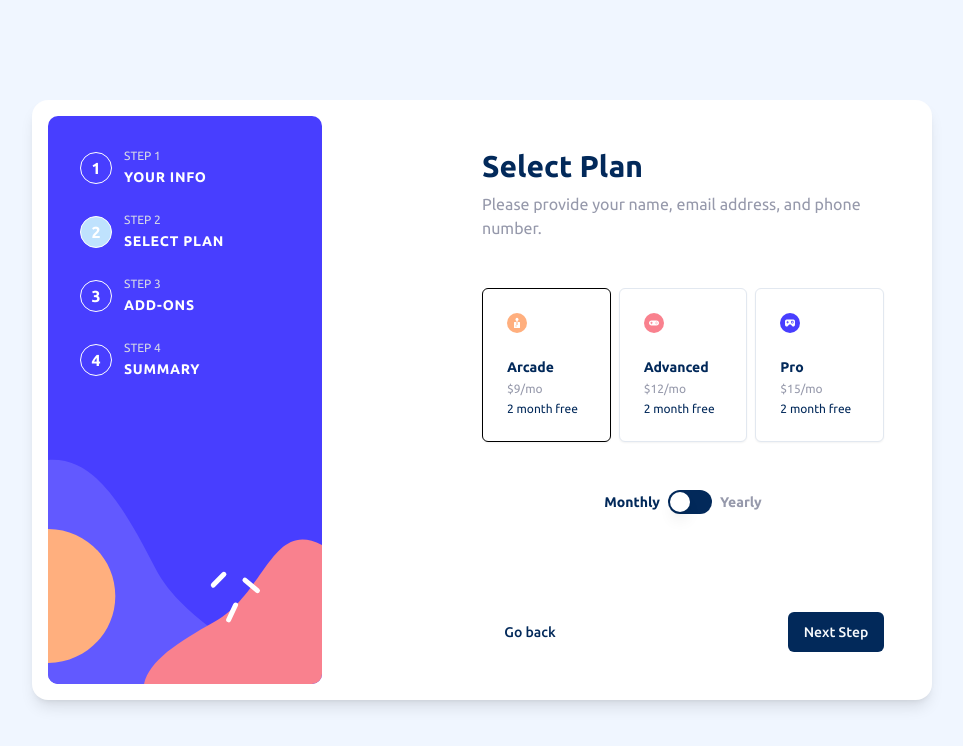
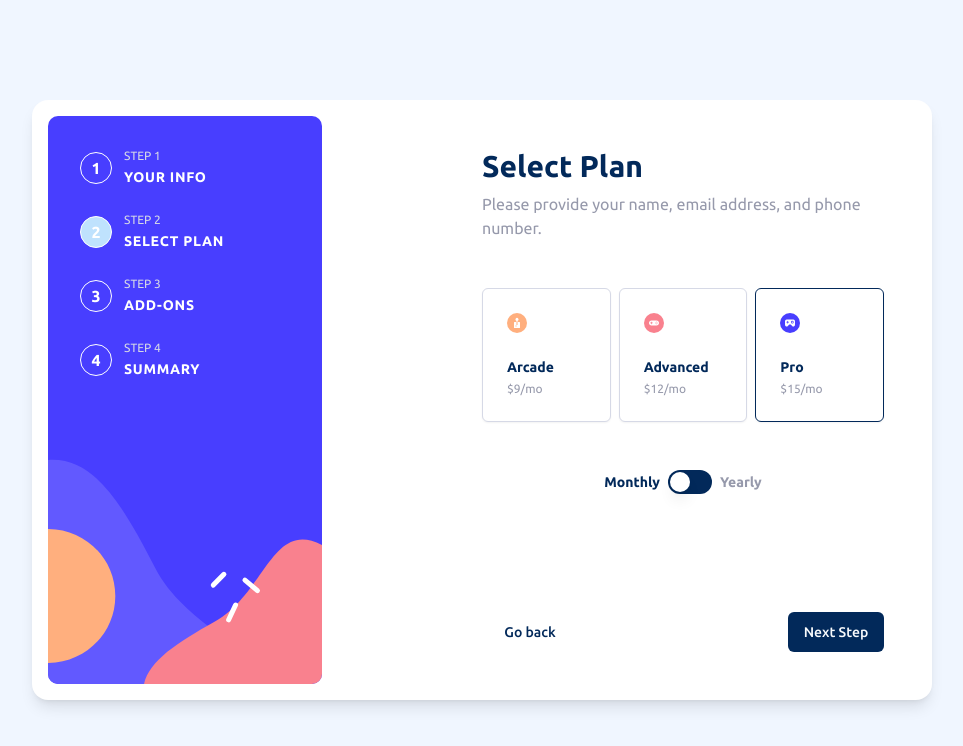
Before and after one commit to feelipesantana/challenge-hub-ndt, a Next.js app: page / in a window 1280 px wide. Both pictures are taken after typing "Sample", "name@example.com", "Sample" into the empty fields and a click on the button "Next Step". Shown: the top 746 px of the page, without its empty margins (158-1121 px from the left). Built offline with nearby package versions, Linux system fonts and the light colour scheme.

Commit message:
fix: transition datas and finish page thank you

```diff
--- a/package.json
+++ b/package.json
@@ -12,6 +12,7 @@
     "@hookform/resolvers": "^3.3.4",
     "@radix-ui/react-checkbox": "^1.0.4",
     "@radix-ui/react-label": "^2.0.2",
+    "@radix-ui/react-separator": "^1.0.3",
     "@radix-ui/react-slot": "^1.0.2",
     "@radix-ui/react-switch": "^1.0.3",
     "class-variance-authority": "^0.7.0",
--- a/src/app/page.tsx
+++ b/src/app/page.tsx
@@ -1,5 +1,6 @@
 'use client'
 
+import { StepFinish } from '@/components/Steps/StepFinish'
 import { StepFour } from '@/components/Steps/StepFour'
 import { StepOne } from '@/components/Steps/StepOne'
 import { StepThree } from '@/components/Steps/StepThree'
@@ -15,7 +16,8 @@ export default function Home() {
         {step === 1 ? <StepOne />
           : step === 2 ? <StepTwo />
             : step === 3 ? <StepThree />
-              : <StepFour />
+              : step === 4 ? <StepFour />
+                : <StepFinish />
         }
       </div>
     </main >
--- a/src/components/CardAddons/index.tsx
+++ b/src/components/CardAddons/index.tsx
@@ -1,4 +1,4 @@
-import { useState } from "react";
+import { useEffect, useState } from "react";
 import { Card, CardContent } from "../ui/card";
 import { Checkbox } from "../ui/checkbox";
 import { Label } from "../ui/label";
@@ -7,21 +7,30 @@ import { useData } from "@/hook/useData";
 interface CardAddonsProps {
     title: string
     description: string
-    value: string
+    value: number
 }
 export function CardAddons({ title, description, value }: CardAddonsProps) {
     const [checkCard, setCheckCard] = useState(false)
-    const { setAddons } = useData()
+    const { setAddons, plan, valueType, addons } = useData()
 
-    function handleAddons() {
-        setAddons(title)
+    function handleAddon() {
+        setAddons([{ title: title, amount: value }])
         setCheckCard(!checkCard)
     }
 
+    useEffect(() => {
+        const filtered = addons.filter(res => res.title === title)
+        if (filtered.length > 0) {
+            setCheckCard(true)
+        } else {
+            setCheckCard(false)
+        }
+    }, [valueType])
+
     return (
         <Card className={` ${checkCard ? ' border-marine-blue' : 'border-light-gray'} border h-20 flex items-center p-4 cursor-pointer`}
-            onClick={handleAddons}>
-
+            onClick={handleAddon}
+        >
             <div className="flex items-center justify-between w-full">
                 <div className="flex items-center justify-start gap-6">
                     <Checkbox checked={checkCard} className="data-[state=checked]:bg-purplish-blue h-5 w-5 border-light-gray" value={title} />
@@ -33,7 +42,9 @@ export function CardAddons({ title, description, value }: CardAddonsProps) {
                         <p className="text-sm text-cool-gray font-normal"> {description}</p>
                     </Label>
                 </div>
-                <span className="text-xs text-purplish-blue ">{value}</span>
+                <span className="text-xs text-purplish-blue ">
+                    +${value}{valueType === 'M' ? '/mo' : '/yr'}
+                </span>
             </div>
         </Card>
     )
--- a/src/components/CardPlan/index.tsx
+++ b/src/components/CardPlan/index.tsx
@@ -1,29 +1,35 @@
 import Image from "next/image";
 import { Card, CardContent, CardHeader, CardTitle } from "../ui/card";
-import { useState } from "react";
-import { PlanTypeProps, useData } from "@/hook/useData";
+import { useEffect, useState } from "react";
+import { PlanType, useData } from "@/hook/useData";
 interface CardPlanProps {
-    title: PlanTypeProps
+    title: PlanType
     image: string
-    value: string
+    value: number
 }
 
 export function CardPlan({ title, image, value }: CardPlanProps) {
 
     const [select, setSelect] = useState(false)
-    const { planType, setPlanType, valueType } = useData()
+    const { plan, setPlan, valueType } = useData()
+
     function handlePlan() {
-        setPlanType(title)
+        setPlan({ item: title, amount: value })
     }
+
+    useEffect(() => {
+        setPlan({ item: title, amount: value })
+    }, [valueType])
+
     return (
-        <Card className={`${planType === title && 'border-black'} border rounded-md cursor-pointer w-full`} onClick={handlePlan} >
+        <Card className={`${plan.item === title ? 'border-marine-blue' : 'border-light-gray'} border rounded-md cursor-pointer w-full`} onClick={handlePlan} >
             <CardHeader>
                 <CardTitle><Image src={`/assets/icons/${image}`} width={20} height={20} alt="Image Title Card" /></CardTitle>
             </CardHeader>
             <CardContent className="flex flex-col gap-1">
-                <strong className="text-marine-blue text-sm">{title}</strong>
-                <span className="text-cool-gray text-xs">{value}</span>
-                {valueType === "M" && <span className="text-xs text-marine-blue">2 month free </span>}
+                <strong className="text-marine-blue text-sm">{title} </strong>
+                <span className="text-cool-gray text-xs">${value}{valueType === "M" ? '/mo' : '/yr'}</span>
+                {valueType === "Y" && <span className="text-xs text-marine-blue">2 month free </span>}
             </CardContent>
         </Card>
     )
--- a/src/components/StepOtions/index.tsx
+++ b/src/components/StepOtions/index.tsx
@@ -34,7 +34,7 @@ export function StepOptions() {
                     </div>
                 </li>
                 <li className="flex items-center gap-3">
-                    <div className={`${step === 4 ? 'bg-light-blue text-marine-blue border-transparent' : 'border-white text-white bg-transparent'} w-8 h-8 border border-white text-white font-bold rounded-full flex items-center justify-center`}>
+                    <div className={`${step === 4 || step === 0 ? 'bg-light-blue text-marine-blue border-transparent' : 'border-white text-white bg-transparent'} w-8 h-8 border border-white text-white font-bold rounded-full flex items-center justify-center`}>
                         4
                     </div>
                     <div className="">
@@ -42,6 +42,7 @@ export function StepOptions() {
                         <span className="text-white text-sm font-bold tracking-wider">SUMMARY</span>
                     </div>
                 </li>
+
             </ul>
         </div>
     )
--- /dev/null
+++ b/src/components/Steps/StepFinish.tsx
@@ -0,0 +1,35 @@
+import { useData } from "@/hook/useData"
+import { StepOptions } from "../StepOtions"
+import { Button } from "../ui/button"
+
+import { useStep } from "@/hook/useStep"
+import { Separator } from "../ui/separator"
+import { useEffect, useState } from "react"
+import Image from "next/image"
+
+export function StepFinish() {
+    const { addons, personal, plan, valueType } = useData()
+    const { setStep } = useStep()
+    const [total, setTotal] = useState<number>()
+
+    useEffect(() => {
+        const totalAddons = addons.reduce((total, addon) => total + (addon.amount || 0), 0);
+
+        setTotal(totalAddons + plan.amount)
+    }, [])
+    return (
+        <div className="flex h-full">
+            <StepOptions />
+            <div className="flex flex-col gap-6 flex-1 w items-center justify-center ">
+                <Image src={'assets/icons/icon-thank-you.svg'} width={100} height={100} alt="Image Ok" />
+                <div className="text-center space-y-4">
+                    <h1 className="text-3xl font-bold">Thank you!</h1>
+                    <p className="text-cool-gray">
+                        Thanks for confirming your subscription! We hope you have fun using our platform. If you ever need support,please feel
+                        free to email us at support@loregaming.com.
+                    </p>
+                </div>
+            </div>
+        </div >
+    )
+}
--- a/src/components/Steps/StepFour.tsx
+++ b/src/components/Steps/StepFour.tsx
@@ -1,13 +1,67 @@
 import { useData } from "@/hook/useData"
 import { StepOptions } from "../StepOtions"
 import { Button } from "../ui/button"
-import { Input } from "../ui/input"
-import { Label } from "../ui/label"
+
+import { useStep } from "@/hook/useStep"
+import { Separator } from "../ui/separator"
+import { useEffect, useState } from "react"
 
 export function StepFour() {
-    const { addons } = useData()
-    console.log("ADDONS", addons)
+    const { addons, personal, plan, valueType } = useData()
+    const { setStep } = useStep()
+    const [total, setTotal] = useState<number>()
+
+    useEffect(() => {
+        const totalAddons = addons.reduce((total, addon) => total + (addon.amount || 0), 0);
+
+        setTotal(totalAddons + plan.amount)
+    }, [])
     return (
-        <div>Step 4</div>
+        <div className="flex gap-32 h-full">
+            <StepOptions />
+            <div className="flex flex-col gap-12 flex-1 p-8">
+                <div className="space-y-2">
+                    <h1 className="font-bold text-3xl">Finishing up</h1>
+                    <p className="text-cool-gray">Double-check everything looks OK before confirming</p>
+                </div>
+
+                <div className=" bg-alabaster p-4 rounded-md">
+                    <div className="flex justify-between items-center">
+                        <div className="flex flex-col items-start gap-0">
+                            <span className="font-medium">{plan.item} {valueType === "M" ? '(Monthly)' : '(Yearly)'}</span>
+                            <Button variant={"link"} onClick={() => setStep(2)} className=" h-6 inline-block text-sm font-medium p-0 underline text-cool-gray">
+                                Change
+                            </Button>
+                        </div>
+                        <strong className="">${plan.amount} {valueType === "M" ? '/mo' : '/yr'}</strong>
+                    </div>
+
+                    <Separator className="my-6" />
+
+                    <ul className="flex flex-col space-y-2 ">
+                        {addons &&
+                            addons.map(res => {
+                                return (
+                                    <li key={res.title} className="flex items-center justify-between w-full ">
+                                        <span className="text-cool-gray text-sm">{res.title}</span>
+                                        <span className=" text-xs">+ ${res.amount} {valueType === 'M' ? '/mo' : '/yr'}</span>
+                                    </li>
+                                )
+                            })
+
+                        }
+                    </ul>
+
+                    <div className="flex justify-between items-center mt-10">
+                        <span className="text-cool-gray text-sm">Total {valueType === 'M' ? '(Per Month)' : '(Per Year)'}</span>
+                        <span className="text-lg text-purplish-blue font-bold">${total}{valueType === 'M' ? '/mo' : '/yr'}</span>
+                    </div>
+                </div>
+                <div className="flex justify-between">
+                    <Button className="w-24 text-cool-gray" variant={"ghost"} onClick={() => setStep(3)}>Go back</Button>
+                    <Button className="w-24 bg-marine-blue hover:bg-marine-blue/90 ml-auto" onClick={() => setStep(0)}>Confirm</Button>
+                </div>
+            </div>
+        </div >
     )
 }
--- a/src/components/Steps/StepOne.tsx
+++ b/src/components/Steps/StepOne.tsx
@@ -18,7 +18,6 @@ export function StepOne() {
     })
 
     async function handlePersonalForm(data: PersonalFormSchema) {
-        console.log(data)
         if (data) {
             setPersonal(data)
             setStep(2)
--- a/src/components/Steps/StepThree.tsx
+++ b/src/components/Steps/StepThree.tsx
@@ -9,10 +9,7 @@ import { useStep } from "@/hook/useStep"
 
 export function StepThree() {
     const { setStep } = useStep()
-    const { personal, planType, valueType, } = useData()
-    useEffect(() => {
-        console.log("VALUE", personal, planType, valueType)
-    }, [])
+    const { personal, plan, valueType, } = useData()
     return (
         <div className="flex gap-32 h-full">
             <StepOptions />
@@ -23,9 +20,9 @@ export function StepThree() {
                 </div>
 
                 <div className="space-y-4">
-                    <CardAddons title="Online service" description="Access to multiplayer games" value={`${valueType === 'M' ? '+$1/mo' : '$10/yr'}`} />
-                    <CardAddons title="Larger storage" description="Extra 1TB cloud save" value={`${valueType === 'M' ? '+$2/mo' : '$20/yr'}`} />
-                    <CardAddons title="Customizable profile" description="Custom theme on your profile" value={`${valueType === 'M' ? '+$2/mo' : '$20/yr'}`} />
+                    <CardAddons title="Online service" description="Access to multiplayer games" value={valueType === 'M' ? 1 : 10} />
+                    <CardAddons title="Larger storage" description="Extra 1TB cloud save" value={valueType === 'M' ? 2 : 20} />
+                    <CardAddons title="Customizable profile" description="Custom theme on your profile" value={valueType === 'M' ? 2 : 20} />
                 </div>
                 <div className="flex justify-between">
                     <Button className="w-24 text-cool-gray" variant={"ghost"} onClick={() => setStep(2)}>Go back</Button>
--- a/src/components/Steps/StepTwo.tsx
+++ b/src/components/Steps/StepTwo.tsx
@@ -13,15 +13,15 @@ export function StepTwo() {
     const [stateSwitch, setStateSwitch] = useState<boolean>(false)
 
     const { setStep } = useStep()
-    const { setPlanType, personal, setValueType } = useData()
+    const { setPlan, personal, setValueType, valueType } = useData()
 
-    useEffect(() => {
-        if (stateSwitch) {
+    function handleSwitch() {
+        if (valueType === 'M') {
             setValueType('Y')
         } else {
             setValueType('M')
         }
-    }, [stateSwitch])
+    }
 
     return (
         <div className="flex gap-32 h-full">
@@ -33,13 +33,13 @@ export function StepTwo() {
                         <p className="text-cool-gray">Please provide your name, email address, and phone number.</p>
                     </div>
                     <div className="flex gap-2">
-                        <CardPlan image="icon-arcade.svg" title="Arcade" value={!stateSwitch ? "$9/mo" : "$90/yr"} />
-                        <CardPlan image="icon-advanced.svg" title="Advanced" value={!stateSwitch ? "$12/mo" : "$120/yr"} />
-                        <CardPlan image="icon-pro.svg" title="Pro" value={!stateSwitch ? "$15/mo" : "$150/yr"} />
+                        <CardPlan image="icon-arcade.svg" title="Arcade" value={valueType === "M" ? 9 : 90} />
+                        <CardPlan image="icon-advanced.svg" title="Advanced" value={valueType === "M" ? 12 : 120} />
+                        <CardPlan image="icon-pro.svg" title="Pro" value={valueType === "M" ? 15 : 150} />
                     </div>
                     <div className="flex gap-2 items-center justify-center text-sm ">
                         <strong className={`${stateSwitch ? 'text-cool-gray' : 'text-marine-blue'}`}>Monthly</strong>
-                        <Switch onCheckedChange={setStateSwitch} checked={stateSwitch} className="data-[state=checked]:bg-marine-blue data-[state=unchecked]:bg-marine-blue" />
+                        <Switch defaultChecked={valueType === "M" ? false : true} onCheckedChange={handleSwitch} className="data-[state=checked]:bg-marine-blue data-[state=unchecked]:bg-marine-blue" />
                         <strong className={`${!stateSwitch ? 'text-cool-gray' : 'text-marine-blue'}`}>Yearly</strong>
                     </div>
                 </div>
--- /dev/null
+++ b/src/components/ui/separator.tsx
@@ -0,0 +1,31 @@
+"use client"
+
+import * as React from "react"
+import * as SeparatorPrimitive from "@radix-ui/react-separator"
+
+import { cn } from "@/lib/utils"
+
+const Separator = React.forwardRef<
+  React.ElementRef<typeof SeparatorPrimitive.Root>,
+  React.ComponentPropsWithoutRef<typeof SeparatorPrimitive.Root>
+>(
+  (
+    { className, orientation = "horizontal", decorative = true, ...props },
+    ref
+  ) => (
+    <SeparatorPrimitive.Root
+      ref={ref}
+      decorative={decorative}
+      orientation={orientation}
+      className={cn(
+        "shrink-0 bg-border",
+        orientation === "horizontal" ? "h-[1px] w-full" : "h-full w-[1px]",
+        className
+      )}
+      {...props}
+    />
+  )
+)
+Separator.displayName = SeparatorPrimitive.Root.displayName
+
+export { Separator }
--- a/src/hook/useData.ts
+++ b/src/hook/useData.ts
@@ -2,38 +2,62 @@
 import { PersonalFormSchema } from '@/schemas/personal-form-schema'
 import { create } from 'zustand'
 
-export type PlanTypeProps = 'Arcade'| 'Advanced' | 'Pro'
+export type PlanType =  'Arcade'| 'Advanced' | 'Pro'
 export type ValueTypeProps = 'M' | 'Y'
 
-export interface useDataProps{
+export interface PlanProps{
+    item: PlanType
+    amount: number
+}
+
+export interface AddonsProps{
+    title?:string,
+    amount?:number
+}
+
+export interface UseDataProps{
     personal:PersonalFormSchema
-    planType: PlanTypeProps
+    plan: PlanProps
     valueType: ValueTypeProps
-    addons: string[]
+    addons: AddonsProps[]
+
     setPersonal: (value: PersonalFormSchema) => void
-    setPlanType: (value: PlanTypeProps) => void
+    setPlan: (value: PlanProps) => void
     setValueType: (value: ValueTypeProps) => void
-    setAddons: (value: string) => void
+    setAddons: (value: AddonsProps[]) => void
 }
-export const useData = create<useDataProps>((set) => ({
+export const useData = create<UseDataProps>((set) => ({
     personal: {
         name: "",
         email: "",
         phoneNumber: ""
     },
-    planType:'Arcade',
+    plan:{
+        item: 'Arcade',
+        amount: 9
+    },
     valueType: 'M',
-    addons: [],
+    addons: [
+
+    ],
     setPersonal: (value) => set(({personal: value })),
-    setPlanType: (value) => set(({planType: value })),
+    setPlan: (value) => set(({plan: value })),
     setValueType: (value) => set(({valueType: value })),
+
     setAddons: (value) => set((state) => {
-        const verifyValue = state.addons.filter(data => value === data)
-        if (verifyValue.length > 0) {
-            const newAddons = state.addons.filter(data => data !== value);
-            return { addons: newAddons };
-        } else {
-            return { addons: [...state.addons, value] };
-        }
+
+        const updatedAddons = value.reduce((acc, addon) => {
+            const existingAddon = state.addons.find(data => data.title === addon.title);
+
+            if (existingAddon) {
+                acc = acc.filter(data => data.title !== addon.title);
+            }else{
+                acc.push(addon);
+            }
+            return acc;
+        }, state.addons);
+
+        return { addons: updatedAddons };
+
     })
 }))
```
Also changed, not shown: 1 other file (tests, documents, lock files or other folders).
